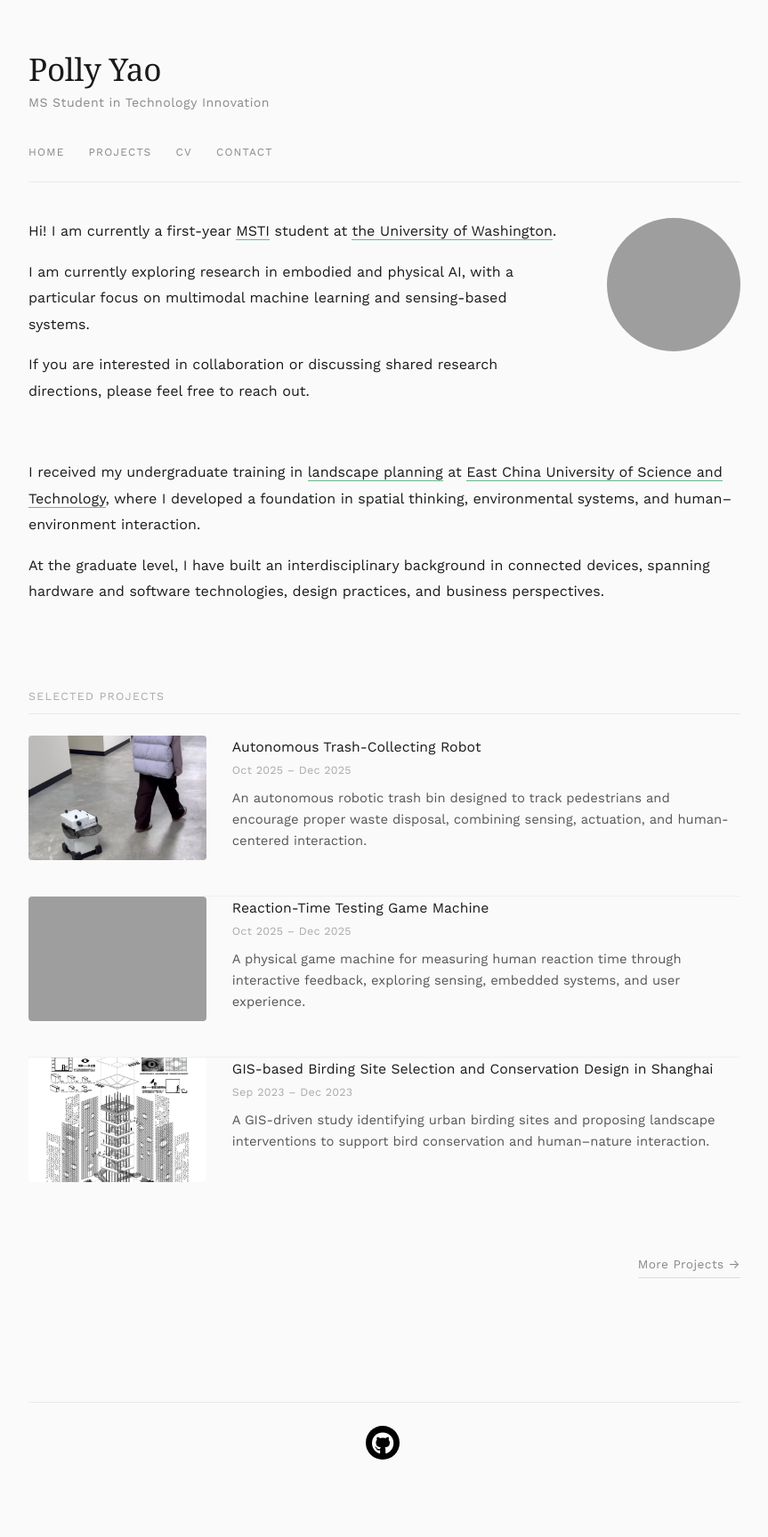
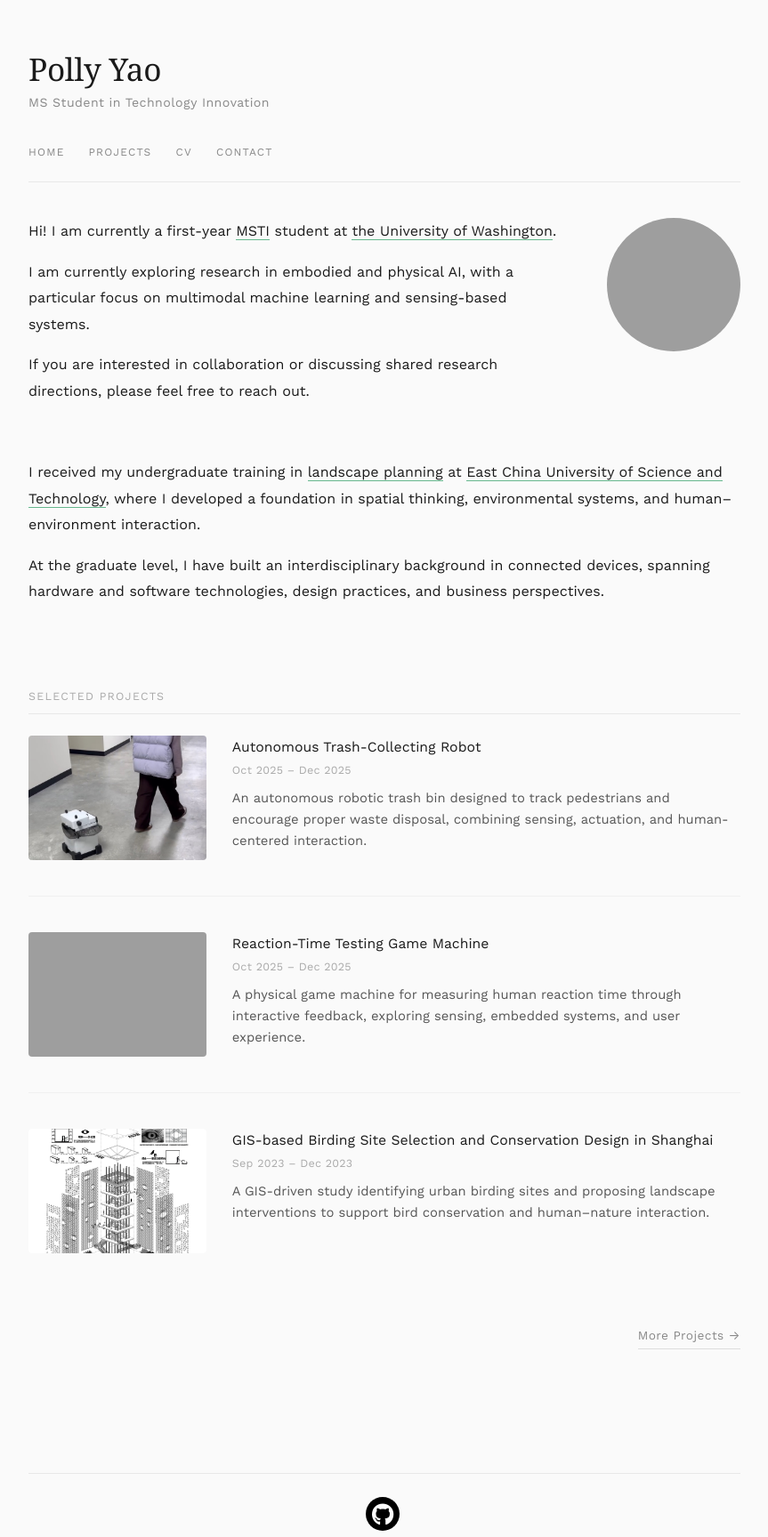
Before and after one commit to Pollyyaooo/Pollyyaooo.github.io, a Jekyll site: the page built from index.md, in a window 1280 px wide. Shown: the whole page at 89% size, without its empty margins (208-1071 px from the left). Built offline with Jekyll 4.4.1, drawn with Linux system fonts in a browser that asks for light colours; before the commit the page ends 1648 px from its top, so only the background shows below that; grey boxes are pictures that could not be loaded.

Commit message:
Add padding-top between project items
Adds 2.5rem spacing below the divider line so each item has symmetric
breathing room above and below the separator.

Co-Authored-By: Claude Sonnet 4.6 <noreply@anthropic.com>

```diff
--- a/assets/css/_sass/style.scss
+++ b/assets/css/_sass/style.scss
@@ -237,6 +237,10 @@ article .post-description {
   margin-bottom: 0;
   border-bottom: 1px solid #f0f0f0;
 
+  & + .project-item {
+    padding-top: 2.5rem;
+  }
+
   &:last-child {
     border-bottom: none;
   }
```
